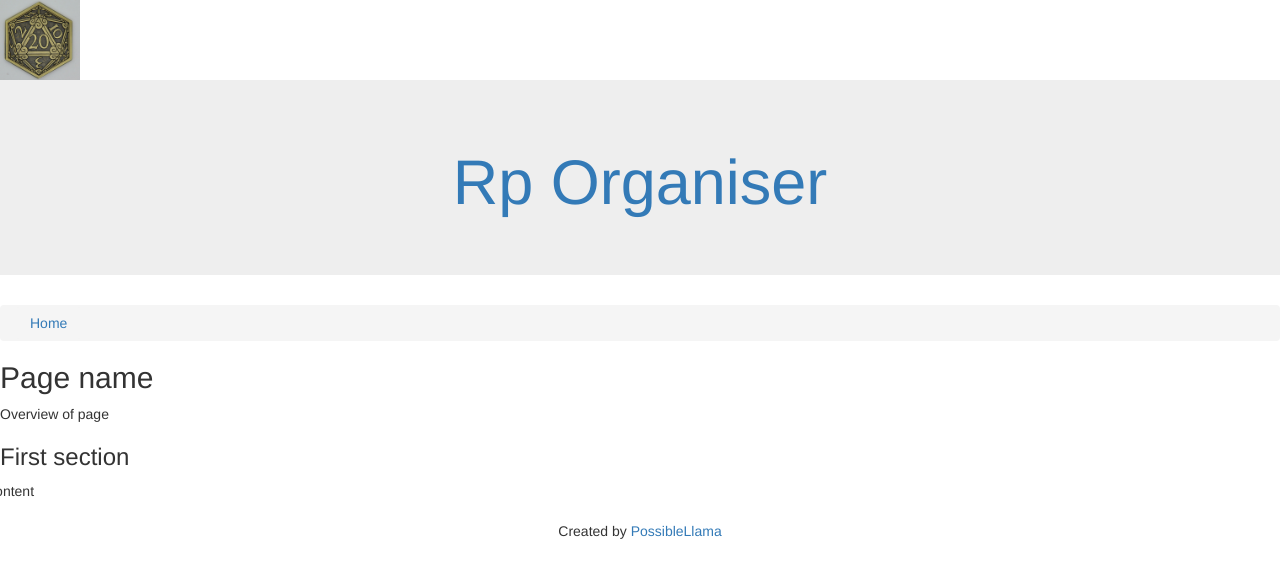
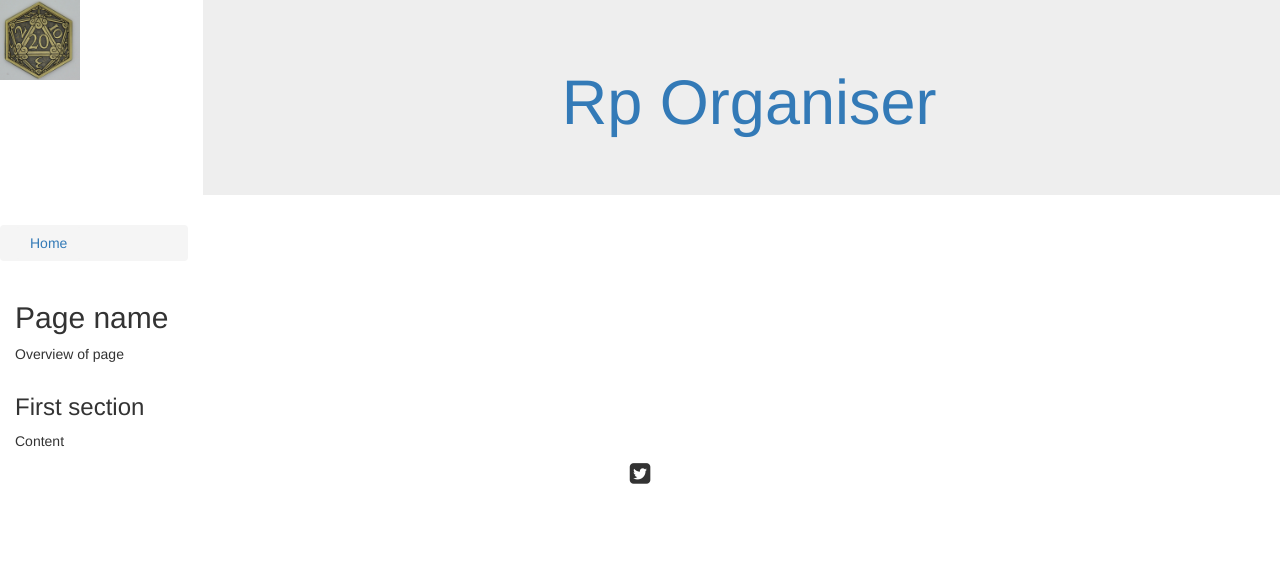
Before and after one commit to PossibleLlama/RP_Organiser, a plain HTML site: page WebContent/html/template.html in a window 1280 px wide. Drawn offline with nearby package versions, Linux system fonts and the light colour scheme.

Commit message:
Basic template is done. Need to add in the nav bar still.

```diff
--- a/WebContent/css/global.css
+++ b/WebContent/css/global.css
@@ -66,7 +66,8 @@
 }
 /* Footer
 ______________________________*/
-
-
+.footerBanner {
+  background-color: #F7B05B;
+}
 /* Main
 ______________________________*/
--- a/WebContent/html/template.html
+++ b/WebContent/html/template.html
@@ -17,6 +17,7 @@
 	-->
 	<link rel="stylesheet" href="https://fonts.googleapis.com/css?family=Open+Sans|Roboto">
 	<link rel="stylesheet" href="https://maxcdn.bootstrapcdn.com/bootstrap/3.3.7/css/bootstrap.min.css">
+	<link rel="stylesheet" href="https://cdnjs.cloudflare.com/ajax/libs/font-awesome/4.7.0/css/font-awesome.min.css">
 	<!-- <link rel="stylesheet" href="..\css\global.css"> -->
 	<!-- <link rel="stylesheet" href="#"> -->
 	<!-- <link rel="stylesheet" href="#"> -->
@@ -30,59 +31,65 @@
 	-->
 	<script src="https://ajax.googleapis.com/ajax/libs/jquery/3.2.1/jquery.min.js" defer></script>
 	<script src="https://maxcdn.bootstrapcdn.com/bootstrap/3.3.7/js/bootstrap.min.js" defer></script>
-	<!-- <script src="..\js\global.js" defer></script> -->
+	<script src="..\js\global.js" defer></script>
 	<script src="#" defer></script>
 </head>
 <body>
 	<header role="banner" class="headerBanner">
 
 		<div class="fluid-container">
+			<div class="row">
+				<div class="col-sm-2">
 					<a href="index.html" title="Homepage" class="">
 						<img src="..\resources\placeholderLogo.jpg" height="80" width="80" alt="Logo" class="logo">
 					</a>
-
-			<div class="jumbotron text-center">
+				</div>
+				<div class="jumbotron col-sm-10 text-center">
 					<a href="index.html">
 						<h1 class="siteName">Rp Organiser</h1>
 					</a>
 				</div> <!-- Jumbotron -->
+			</div> <!-- Row -->
 
+			<div class="row">
+				<div class="col-sm-2">
 					<p class="breadcrumb">
 						<a href="index.html" title="Homepage" class="breadcrumb">Home</a>
 					</p>
+				</div> <!-- col-sm-2 -->
+			</div> <!-- Row -->
 		</div>	<!-- Fluid container -->
 	</header>
 
 	<main role="main">
 		<div class="fluid-container">
-			<div class="col-12">
+			<div class="col-sm-12">
 				<h2>Page name</h2>
 				<p>Overview of page</p>
 			</div>
 
 			<section>
+					<div class="col-sm-12">
 						<h3>First section</h3>
-				<div class="row">
-					<div class="col-12"
 						<p>Content</p>
 					</div>
-				</div> <!-- Row -->
 			</section>
 		</div> <!-- Fluid container -->
 	</main>
 
-	<footer role="contentinfo">
+	<footer role="contentinfo" class="footerBanner">
 
 		<div class="fluid-container text-center">
-			<p>Created by
+			<div class="row">
+				<div class="col-sm-12"
 					<a href="https://twitter.com/Possible_Llama"
 						title="Twitter account"
 						target="_blank"
 						rel="external">
-					PossibleLlama
+						<i class="fa fa-twitter-square" style="font-size:24px"></i>
 					</a>
-				<i class="fa fa-tumblr-square" style="font-size:24px"></i>
-			</p>
+				</div>
+			</div> <!-- Row -->
 		</div> <!-- Fluid container -->
 
 	</footer>
```
Lines whose indentation alone changed are shown as unchanged.
